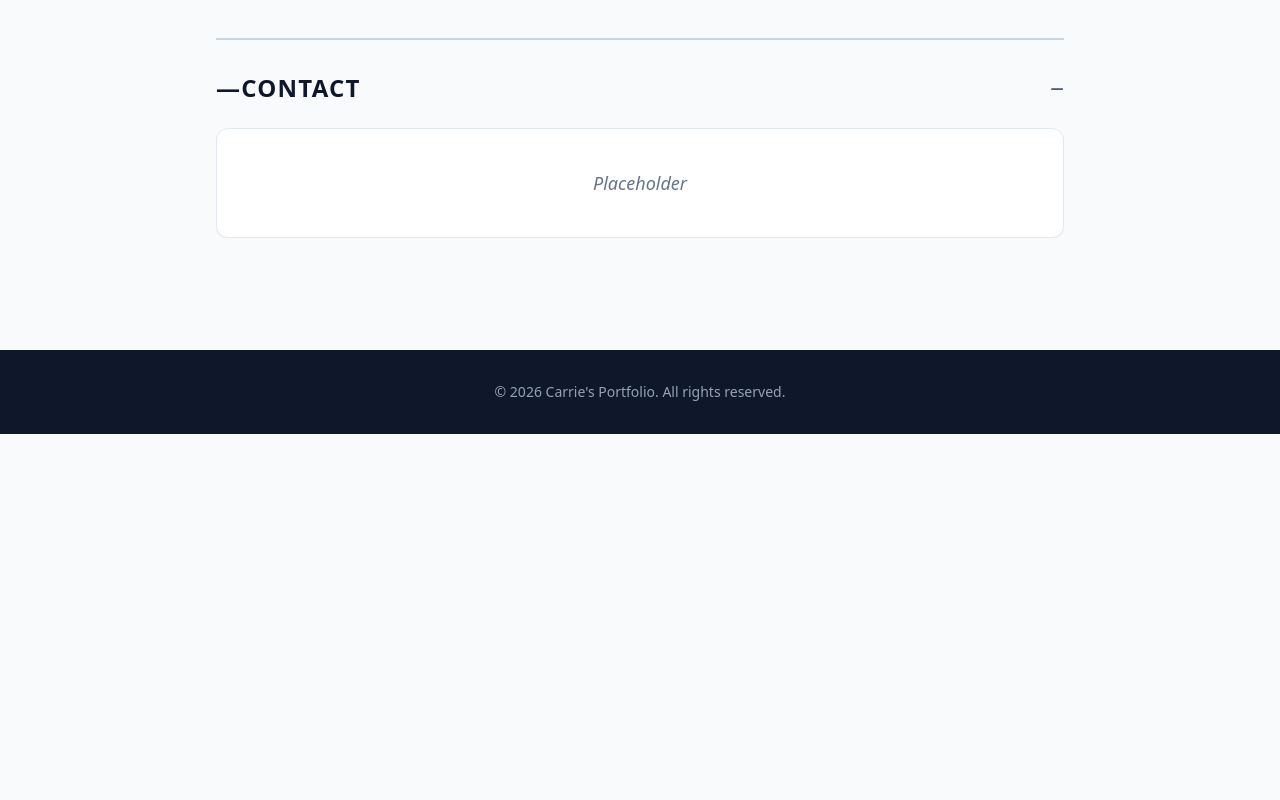
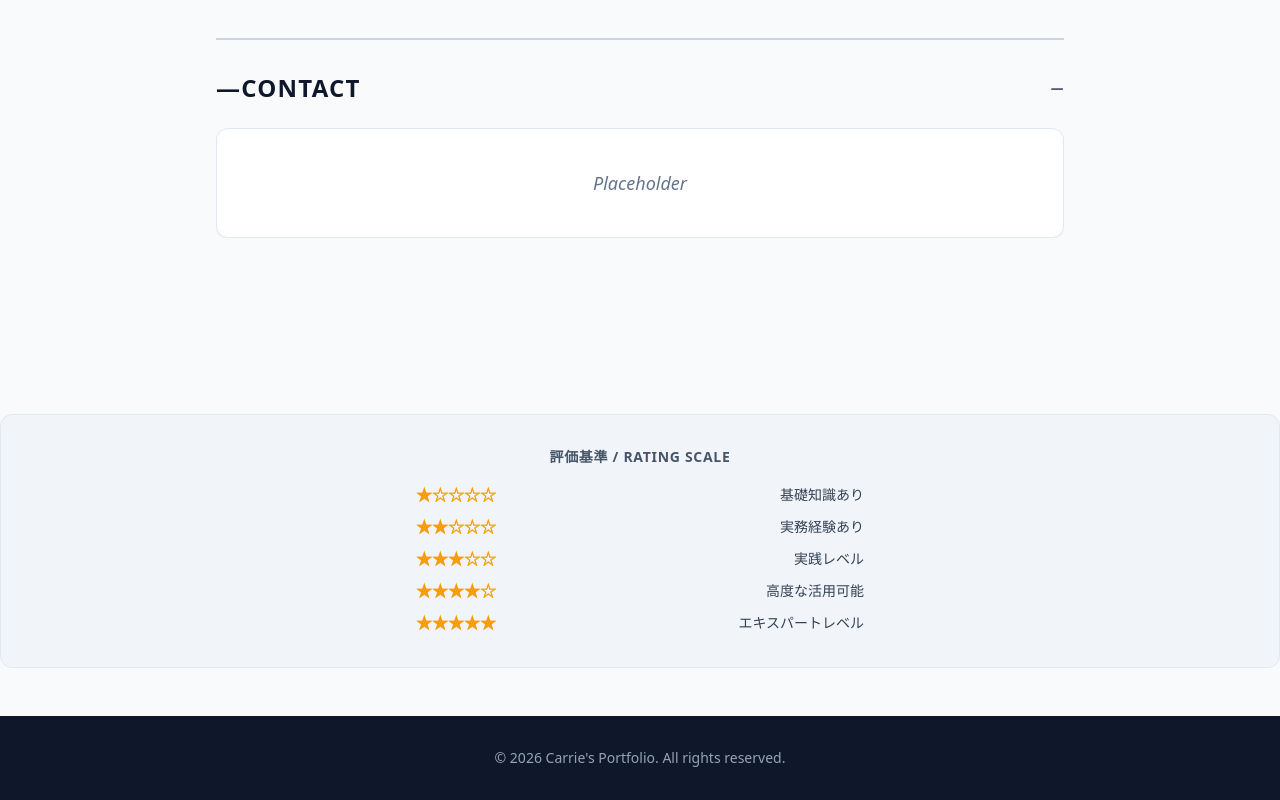
Before and after one commit to i-carrie/i-carrie.github.io, a plain HTML site: page index.html in a window 1280 px wide. Shown: the part 2474-3274 px from the top of the page. Before the commit the page ends 2908 px from the top, so only its background shows below. Drawn offline with nearby package versions, Linux system fonts and the light colour scheme.

Commit message:
Update index.html

```diff
--- a/index.html
+++ b/index.html
@@ -232,6 +232,35 @@
         </div>
     </div>
 
+    <!-- Legend (凡例) -->
+    <div class="mt-16 mb-12">
+        <div class="bg-slate-100 rounded-xl border border-slate-200 p-8">
+            <h3 class="text-sm font-bold uppercase tracking-wider text-slate-600 mb-4 text-center">評価基準 / Rating Scale</h3>
+                <div class="space-y-2 text-slate-700">
+                    <div class="flex items-center justify-between max-w-md mx-auto">
+                        <span class="text-amber-500 font-bold">★☆☆☆☆</span>
+                        <span class="text-sm">基礎知識あり</span>
+                    </div>
+                    <div class="flex items-center justify-between max-w-md mx-auto">
+                        <span class="text-amber-500 font-bold">★★☆☆☆</span>
+                        <span class="text-sm">実務経験あり</span>
+                    </div>
+                    <div class="flex items-center justify-between max-w-md mx-auto">
+                        <span class="text-amber-500 font-bold">★★★☆☆</span>
+                        <span class="text-sm">実践レベル</span>
+                    </div>
+                    <div class="flex items-center justify-between max-w-md mx-auto">
+                         <span class="text-amber-500 font-bold">★★★★☆</span>
+                         <span class="text-sm">高度な活用可能</span>
+                    </div>
+                    <div class="flex items-center justify-between max-w-md mx-auto">
+                        <span class="text-amber-500 font-bold">★★★★★</span>
+                        <span class="text-sm">エキスパートレベル</span>
+                   </div>
+                </div>
+            </div>
+        </div>
+
     <!-- Footer -->
     <footer class="py-8 px-6 bg-slate-900 text-slate-400 text-center text-sm">
         <p>&copy; 2026 Carrie's Portfolio. All rights reserved.</p>
```
